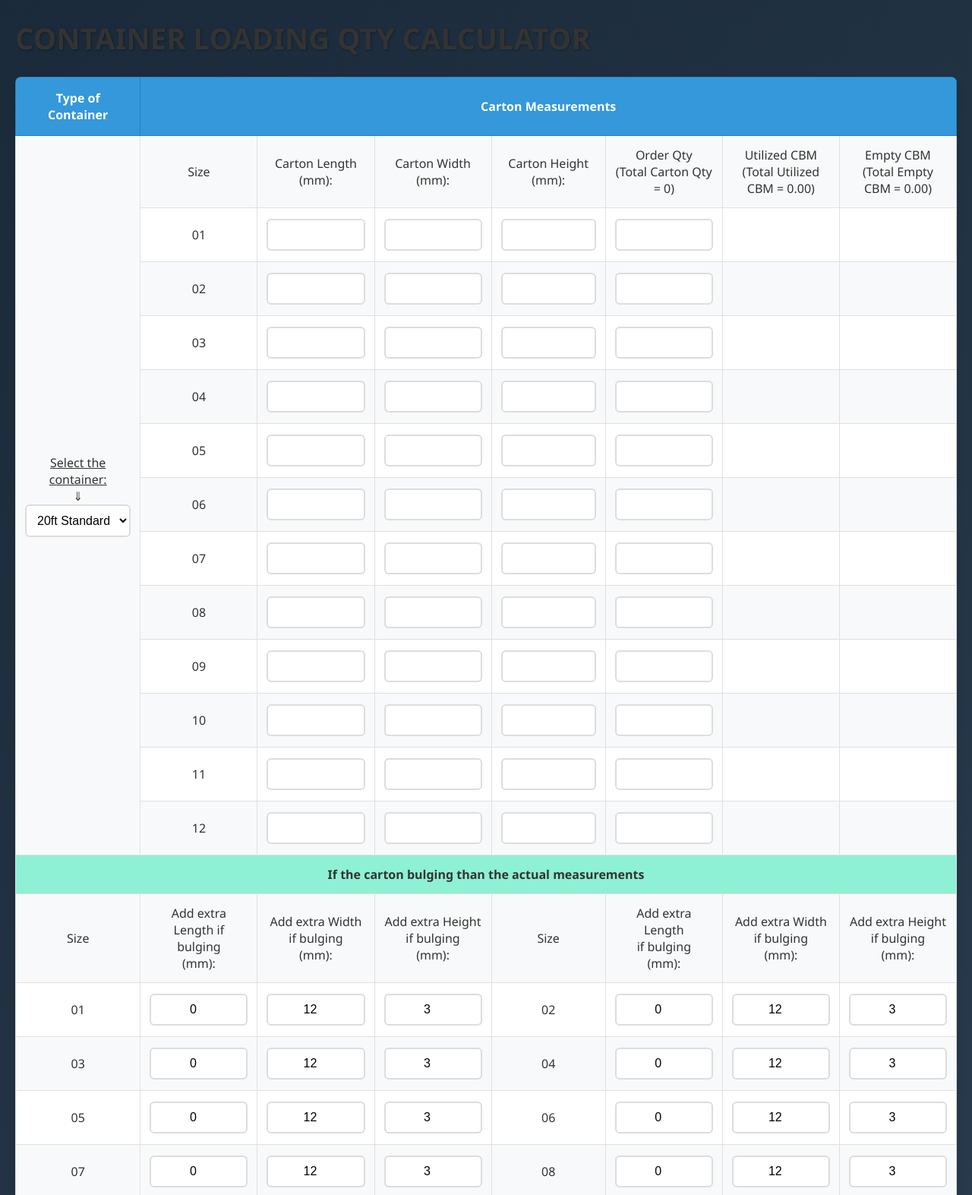
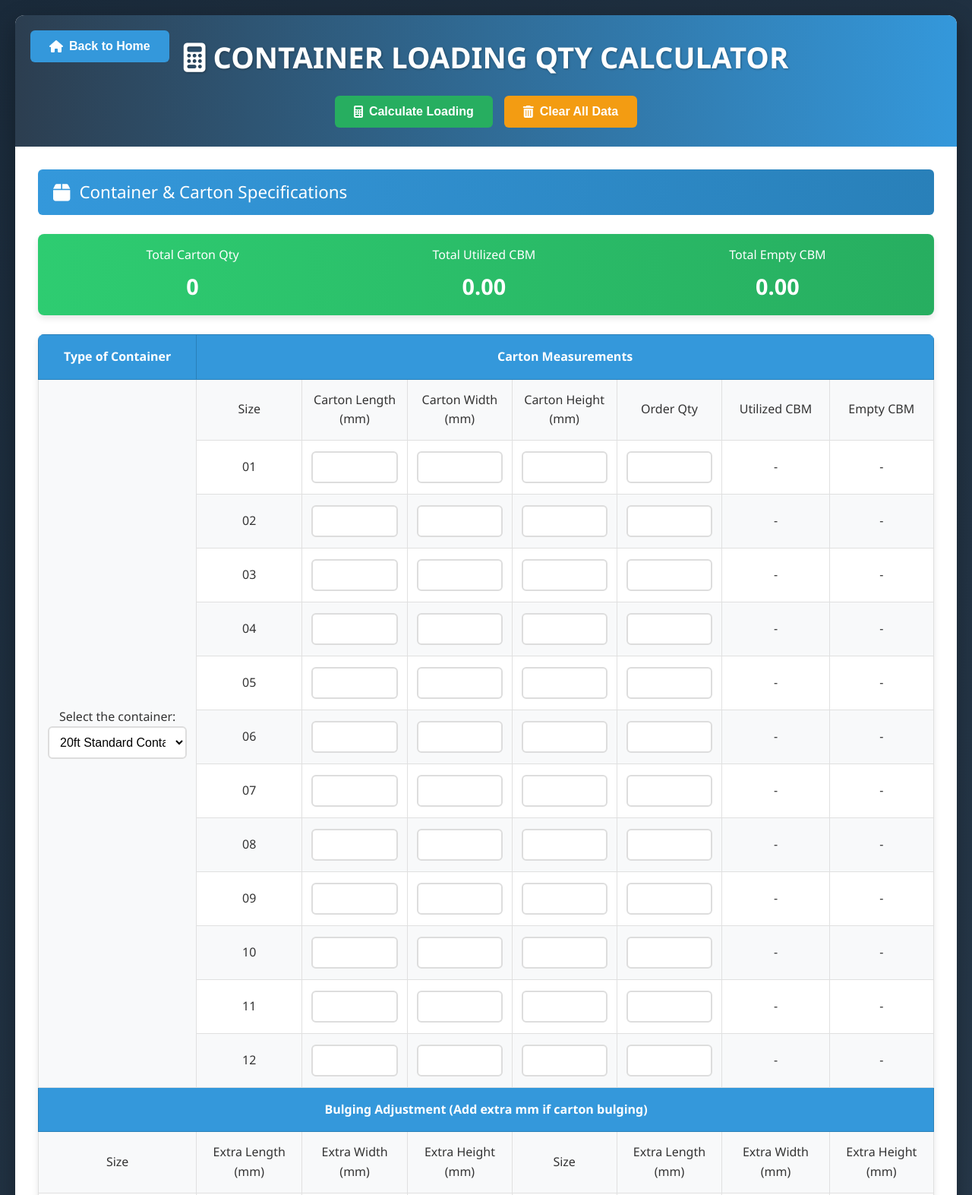
Before and after one commit to Samantha-web/concalnew, a plain HTML site: page index.html in a window 1280 px wide. Shown: the top 1573 px of the page at 76% size. Drawn offline with Linux system fonts and the light colour scheme.

Commit message:
Update with back to hoem

```diff
--- a/index.html
+++ b/index.html
@@ -1,74 +1,70 @@
-<script type="text/javascript">
-  var gk_isXlsx = false;
-  var gk_xlsxFileLookup = {};
-  var gk_fileData = {};
-  function filledCell(cell) {
-    return cell !== "" && cell != null;
-  }
-  function loadFileData(filename) {
-    if (gk_isXlsx && gk_xlsxFileLookup[filename]) {
-      try {
-        var workbook = XLSX.read(gk_fileData[filename], { type: "base64" });
-        var firstSheetName = workbook.SheetNames[0];
-        var worksheet = workbook.Sheets[firstSheetName];
-
-        // Convert sheet to JSON to filter blank rows
-        var jsonData = XLSX.utils.sheet_to_json(worksheet, {
-          header: 1,
-          blankrows: false,
-          defval: "",
-        });
-        // Filter out blank rows (rows where all cells are empty, null, or undefined)
-        var filteredData = jsonData.filter((row) => row.some(filledCell));
-
-        // Heuristic to find the header row by ignoring rows with fewer filled cells than the next row
-        var headerRowIndex = filteredData.findIndex(
-          (row, index) =>
-            row.filter(filledCell).length >=
-            filteredData[index + 1]?.filter(filledCell).length
-        );
-        // Fallback
-        if (headerRowIndex === -1 || headerRowIndex > 25) {
-          headerRowIndex = 0;
-        }
-
-        // Convert filtered JSON back to CSV
-        var csv = XLSX.utils.aoa_to_sheet(filteredData.slice(headerRowIndex)); // Create a new sheet from filtered array of arrays
-        csv = XLSX.utils.sheet_to_csv(csv, { header: 1 });
-        return csv;
-      } catch (e) {
-        console.error(e);
-        return "";
-      }
-    }
-    return gk_fileData[filename] || "";
-  }
-</script>
 <!DOCTYPE html>
 <html lang="en">
   <head>
     <meta charset="UTF-8" />
     <meta name="viewport" content="width=device-width, initial-scale=1.0" />
     <title>Container Loading Qty Calculator</title>
+    <link
+      rel="stylesheet"
+      href="https://cdnjs.cloudflare.com/ajax/libs/font-awesome/6.4.0/css/all.min.css"
+    />
     <link rel="stylesheet" href="styles.css" />
   </head>
   <body>
-    <h1>CONTAINER LOADING QTY CALCULATOR</h1>
-    <div id="container">
+    <div class="container">
+      <header>
+        <button
+          class="btn-home"
+          onclick="window.location.href='https://samantha-web.github.io/navigationhub/'"
+        >
+          <i class="fas fa-home"></i> Back to Home
+        </button>
+        <h1>
+          <i class="fas fa-calculator"></i> CONTAINER LOADING QTY CALCULATOR
+        </h1>
+        <div class="button-group">
+          <button
+            class="btn-primary"
+            type="button"
+            onclick="getContainerDetails()"
+          >
+            <i class="fas fa-calculator"></i> Calculate Loading
+          </button>
+          <button class="btn-secondary" type="button" onclick="clearData()">
+            <i class="fas fa-trash-alt"></i> Clear All Data
+          </button>
+        </div>
+      </header>
+
+      <div class="content-section">
+        <div class="section-title">
+          <i class="fas fa-box"></i> Container & Carton Specifications
+        </div>
+
+        <div class="summary-bar">
+          <div class="summary-item">
+            <div>Total Carton Qty</div>
+            <div class="summary-value" id="totalCartonQty">0</div>
+          </div>
+          <div class="summary-item">
+            <div>Total Utilized CBM</div>
+            <div class="summary-value" id="totalUtilizedCbm">0.00</div>
+          </div>
+          <div class="summary-item">
+            <div>Total Empty CBM</div>
+            <div class="summary-value" id="totalEmptyCbm">0.00</div>
+          </div>
+        </div>
+
         <form id="containerForm">
-        <table id="detailsTable" align="center">
+          <table id="detailsTable">
             <tr>
               <th>Type of Container</th>
               <th colspan="7">Carton Measurements</th>
             </tr>
             <tr>
               <td rowspan="13">
-              <label for="containerType"
-                ><u>Select the container:</u>
-                <br />
-                ⇓</label
-              >
-              <br />
+                <label for="containerType">Select the container:</label>
                 <select id="containerType" name="containerType">
                   <option value="20">20ft Standard Container</option>
                   <option value="40">40ft Standard Container</option>
@@ -78,24 +74,14 @@
                 </select>
               </td>
               <td>Size</td>
-            <td><label for="cartonLength1">Carton Length (mm):</label></td>
-            <td><label for="cartonWidth1">Carton Width (mm):</label></td>
-            <td><label for="cartonHeight1">Carton Height (mm):</label></td>
-            <td>
-              <label for="orderQty1"
-                >Order Qty<br />(Total Carton Qty =
-                <span id="totalCartonQty">0</span>)</label
-              >
-            </td>
-            <td>
-              Utilized CBM <br />(Total Utilized CBM =
-              <span id="totalUtilizedCbm">0.00</span>)
-            </td>
-            <td>
-              Empty CBM <br />
-              (Total Empty CBM = <span id="totalEmptyCbm">0.00</span>)
-            </td>
+              <td>Carton Length (mm)</td>
+              <td>Carton Width (mm)</td>
+              <td>Carton Height (mm)</td>
+              <td>Order Qty</td>
+              <td>Utilized CBM</td>
+              <td>Empty CBM</td>
             </tr>
+            <!-- Rows 1-12 for carton measurements -->
             <tr>
               <td>01</td>
               <td>
@@ -125,8 +111,8 @@
               <td>
                 <input type="number" id="orderQty1" name="orderQty1" min="0" />
               </td>
-            <td id="utilizedCbmVal1"></td>
-            <td id="emptyCbmVal1"></td>
+              <td id="utilizedCbmVal1">-</td>
+              <td id="emptyCbmVal1">-</td>
             </tr>
             <tr>
               <td>02</td>
@@ -157,8 +143,8 @@
               <td>
                 <input type="number" id="orderQty2" name="orderQty2" min="0" />
               </td>
-            <td id="utilizedCbmVal2"></td>
-            <td id="emptyCbmVal2"></td>
+              <td id="utilizedCbmVal2">-</td>
+              <td id="emptyCbmVal2">-</td>
             </tr>
             <tr>
               <td>03</td>
@@ -189,8 +175,8 @@
               <td>
                 <input type="number" id="orderQty3" name="orderQty3" min="0" />
               </td>
-            <td id="utilizedCbmVal3"></td>
-            <td id="emptyCbmVal3"></td>
+              <td id="utilizedCbmVal3">-</td>
+              <td id="emptyCbmVal3">-</td>
             </tr>
             <tr>
               <td>04</td>
@@ -221,8 +207,8 @@
               <td>
                 <input type="number" id="orderQty4" name="orderQty4" min="0" />
               </td>
-            <td id="utilizedCbmVal4"></td>
-            <td id="emptyCbmVal4"></td>
+              <td id="utilizedCbmVal4">-</td>
+              <td id="emptyCbmVal4">-</td>
             </tr>
             <tr>
               <td>05</td>
@@ -253,8 +239,8 @@
               <td>
                 <input type="number" id="orderQty5" name="orderQty5" min="0" />
               </td>
-            <td id="utilizedCbmVal5"></td>
-            <td id="emptyCbmVal5"></td>
+              <td id="utilizedCbmVal5">-</td>
+              <td id="emptyCbmVal5">-</td>
             </tr>
             <tr>
               <td>06</td>
@@ -285,8 +271,8 @@
               <td>
                 <input type="number" id="orderQty6" name="orderQty6" min="0" />
               </td>
-            <td id="utilizedCbmVal6"></td>
-            <td id="emptyCbmVal6"></td>
+              <td id="utilizedCbmVal6">-</td>
+              <td id="emptyCbmVal6">-</td>
             </tr>
             <tr>
               <td>07</td>
@@ -317,8 +303,8 @@
               <td>
                 <input type="number" id="orderQty7" name="orderQty7" min="0" />
               </td>
-            <td id="utilizedCbmVal7"></td>
-            <td id="emptyCbmVal7"></td>
+              <td id="utilizedCbmVal7">-</td>
+              <td id="emptyCbmVal7">-</td>
             </tr>
             <tr>
               <td>08</td>
@@ -349,8 +335,8 @@
               <td>
                 <input type="number" id="orderQty8" name="orderQty8" min="0" />
               </td>
-            <td id="utilizedCbmVal8"></td>
-            <td id="emptyCbmVal8"></td>
+              <td id="utilizedCbmVal8">-</td>
+              <td id="emptyCbmVal8">-</td>
             </tr>
             <tr>
               <td>09</td>
@@ -381,8 +367,8 @@
               <td>
                 <input type="number" id="orderQty9" name="orderQty9" min="0" />
               </td>
-            <td id="utilizedCbmVal9"></td>
-            <td id="emptyCbmVal9"></td>
+              <td id="utilizedCbmVal9">-</td>
+              <td id="emptyCbmVal9">-</td>
             </tr>
             <tr>
               <td>10</td>
@@ -411,10 +397,15 @@
                 />
               </td>
               <td>
-              <input type="number" id="orderQty10" name="orderQty10" min="0" />
+                <input
+                  type="number"
+                  id="orderQty10"
+                  name="orderQty10"
+                  min="0"
+                />
               </td>
-            <td id="utilizedCbmVal10"></td>
-            <td id="emptyCbmVal10"></td>
+              <td id="utilizedCbmVal10">-</td>
+              <td id="emptyCbmVal10">-</td>
             </tr>
             <tr>
               <td>11</td>
@@ -443,10 +434,15 @@
                 />
               </td>
               <td>
-              <input type="number" id="orderQty11" name="orderQty11" min="0" />
+                <input
+                  type="number"
+                  id="orderQty11"
+                  name="orderQty11"
+                  min="0"
+                />
               </td>
-            <td id="utilizedCbmVal11"></td>
-            <td id="emptyCbmVal11"></td>
+              <td id="utilizedCbmVal11">-</td>
+              <td id="emptyCbmVal11">-</td>
             </tr>
             <tr>
               <td>12</td>
@@ -475,51 +471,32 @@
                 />
               </td>
               <td>
-              <input type="number" id="orderQty12" name="orderQty12" min="0" />
+                <input
+                  type="number"
+                  id="orderQty12"
+                  name="orderQty12"
+                  min="0"
+                />
               </td>
-            <td id="utilizedCbmVal12"></td>
-            <td id="emptyCbmVal12"></td>
+              <td id="utilizedCbmVal12">-</td>
+              <td id="emptyCbmVal12">-</td>
             </tr>
             <tr>
-            <td colspan="8" style="background-color: rgb(142, 240, 212)">
-              <b>If the carton bulging than the actual measurements</b>
-            </td>
+              <th colspan="8">
+                Bulging Adjustment (Add extra mm if carton bulging)
+              </th>
             </tr>
             <tr>
               <td>Size</td>
-            <td>
-              <label for="bulgingLength1"
-                >Add extra <br />
-                Length if <br />bulging<br />(mm):</label
-              >
-            </td>
-            <td>
-              <label for="bulgingWidth1"
-                >Add extra Width<br />if bulging<br />(mm):</label
-              >
-            </td>
-            <td>
-              <label for="bulgingHeight1"
-                >Add extra Height<br />if bulging<br />(mm):</label
-              >
-            </td>
+              <td>Extra Length (mm)</td>
+              <td>Extra Width (mm)</td>
+              <td>Extra Height (mm)</td>
               <td>Size</td>
-            <td>
-              <label for="bulgingLength2"
-                >Add extra Length<br />if bulging<br />(mm):</label
-              >
-            </td>
-            <td>
-              <label for="bulgingWidth2"
-                >Add extra Width<br />if bulging<br />(mm):</label
-              >
-            </td>
-            <td>
-              <label for="bulgingHeight2"
-                >Add extra Height<br />if bulging<br />(mm):</label
-              >
-            </td>
+              <td>Extra Length (mm)</td>
+              <td>Extra Width (mm)</td>
+              <td>Extra Height (mm)</td>
             </tr>
+            <!-- Rows 1-12 for bulging adjustments -->
             <tr>
               <td>01</td>
               <td>
@@ -869,17 +846,22 @@
               </td>
             </tr>
           </table>
-        <br />
-        <button type="button" onclick="getContainerDetails()">Submit</button>
-        <button type="button" onclick="clearData()">Clear Data</button>
         </form>
-      <div id="containerDetails" class="container-details"></div>
-      <div id="containerInfo" class="container-details">
-        <table id="detailsTable">
-          <caption style="font-size: x-large">
-            <b>Container Details</b>
-          </caption>
-          <br />
+
+        <div class="note">
+          <i class="fas fa-info-circle"></i> <strong>Note:</strong> This
+          calculator helps determine how many cartons can fit in a shipping
+          container. Enter carton dimensions and quantities for up to 12
+          different carton sizes. The "Bulging Adjustment" allows you to add
+          extra space if your cartons tend to bulge beyond their specified
+          dimensions.
+        </div>
+
+        <div class="section-title">
+          <i class="fas fa-info-circle"></i> Container Details Reference
+        </div>
+
+        <table id="containerInfo">
           <tr>
             <th>Container Type</th>
             <th>Internal Dimensions (mm)</th>
@@ -918,14 +900,20 @@
           </tr>
         </table>
       </div>
-      <br />
-      <hr />
-      <footer id="footer">
-        Copyright Samantha 2025 © All rights reserved.<br />
+
+      <div id="containerDetails" class="content-section" style="display: none">
+        <div class="section-title">
+          <i class="fas fa-file-alt"></i> Loading Calculation Results
+        </div>
+        <div id="resultsContent"></div>
+      </div>
+
+      <footer>
+        <p>Copyright Samantha 2025 © All rights reserved.</p>
         <p>
-          <a href="mailto:s2880882@gmail.com"
-            >Email: s2880882@gmail.com (Samantha)</a
-          >
+          <a href="mailto:s2880882@gmail.com">
+            <i class="fas fa-envelope"></i> Email: s2880882@gmail.com (Samantha)
+          </a>
         </p>
       </footer>
     </div>
```
Lines whose indentation alone changed are shown as unchanged.
